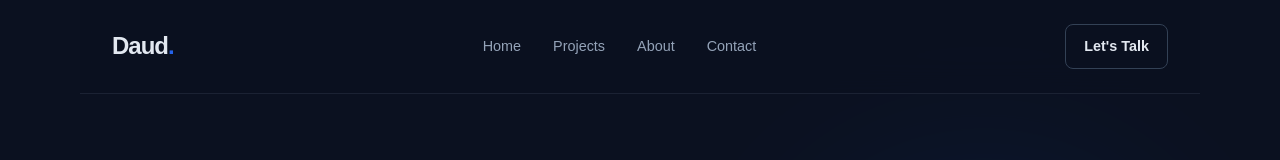
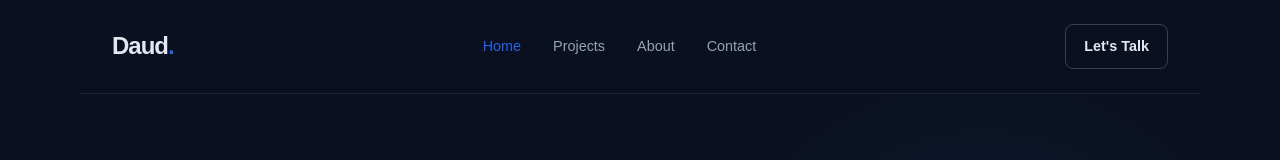
Before and after one commit to david-ptrk/Portfolio, a React app: page / in a window 1280 px wide. Shown: the top 160 px of the page. Built offline with nearby package versions, Linux system fonts and the light colour scheme; the HTML template or start-up script is replaced by a standard one.

Commit message:
fix: active navbar section detection

```diff
--- a/src/App.css
+++ b/src/App.css
@@ -684,3 +684,12 @@
 .footer-copyright {
     border-top-color: #1e293b;
 }
+
+/* Active navigation link */
+.navbar-links a {
+    transition: color 0.2s ease;
+}
+
+.navbar-links a:hover, .navbar-links a.active {
+    color: #2563eb;
+}
--- a/src/components/Navbar.jsx
+++ b/src/components/Navbar.jsx
@@ -1,4 +1,34 @@
+import { useEffect, useState } from "react";
+
 function Navbar() {
+    const [active, setActive] = useState("home");
+
+    useEffect(() => {
+        const sections = document.querySelectorAll(
+            "#home, #projects, #about, #contact"
+        );
+
+        const observer = new IntersectionObserver(
+            (entries) => {
+                const visibleSections = entries
+                    .filter((entry) => entry.isIntersecting)
+                    .sort((a, b) => b.intersectionRatio - a.intersectionRatio);
+
+                if (visibleSections.length > 0) {
+                    setActive(visibleSections[0].target.id);
+                }
+            },
+            {
+                rootMargin: "-20% 0px -70% 0px",
+                threshold: 0,
+            }
+        );
+
+        sections.forEach((section) => observer.observe(section));
+
+        return () => observer.disconnect();
+    }, []);
+
     return (
         <header className="navbar">
             <a href="#home" className="navbar-logo">
@@ -6,10 +36,15 @@ function Navbar() {
             </a>
 
             <nav className="navbar-links" aria-label="Main navigation">
-                <a href="#home">Home</a>
-                <a href="#projects">Projects</a>
-                <a href="#about">About</a>
-                <a href="#contact">Contact</a>
+                {["home", "projects", "about", "contact"].map((section) => (
+                    <a
+                        key={section}
+                        href={`#${section}`}
+                        className={active === section ? "active" : ""}
+                    >
+                        {section.charAt(0).toUpperCase() + section.slice(1)}
+                    </a>
+                ))}
             </nav>
 
             <a href="#contact" className="navbar-cta">
```
